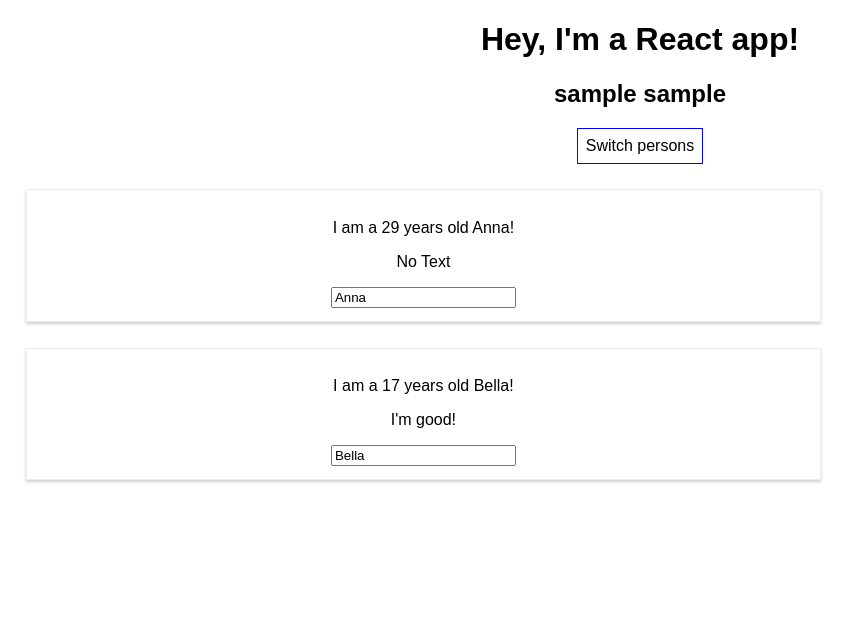
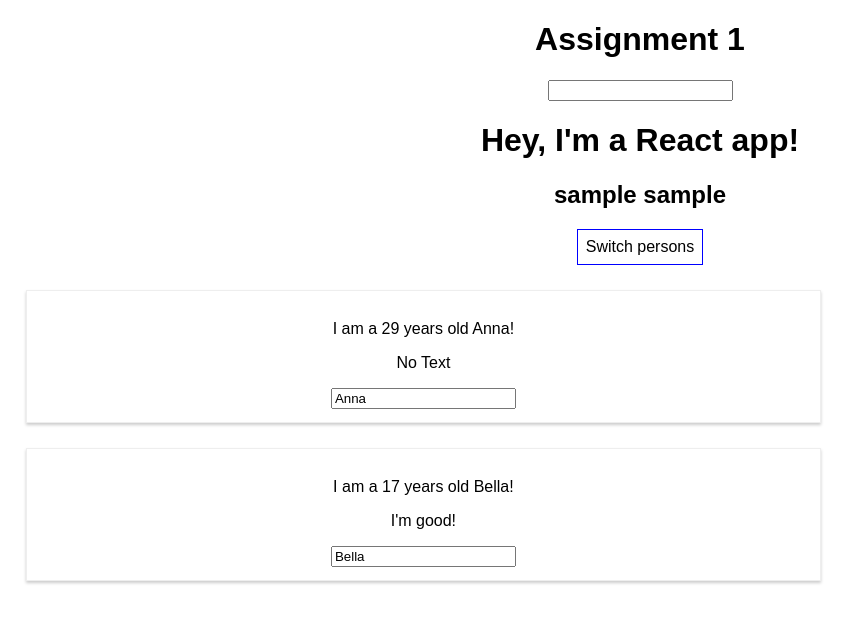
Before and after one commit to AnatolyUss/react-training, a React (Create React App) app: page / in a window 1280 px wide. Shown: the top 622 px of the page, without its empty margins (0-860 px from the left). Built offline with nearby package versions, Linux system fonts and the light colour scheme.

Commit message:
added UserInput and UserOutput components

```diff
--- a/src/App.js
+++ b/src/App.js
@@ -1,6 +1,8 @@
 import React, { Component } from 'react';
 import './App.css';
 import Person from './Person/Person';
+import UserInput from './UserInput/UserInput';
+import UserOutput from './UserOutput/UserOutput';
 
 class App extends Component {
   constructor(props) {
@@ -13,6 +15,7 @@
 
   state = {
     sample_attribute: 'sample sample',
+    username: '',
     persons: [
       { name: 'Anna', age: this.getAge(), inner_text: undefined },
       { name: 'Bella', age: this.getAge(), inner_text: 'I\'m good!' },
@@ -29,8 +32,11 @@
 
   nameChangedHandler = event => {
     this.state.persons[0].name = event.target.value;
+    this.setState(this.state.persons);
+  }
 
-    this.setState(this.state.persons);
+  inputUsernameChangeHandler = event => {
+    this.setState({ username: event.target.value });
   }
 
   render() {
@@ -44,6 +50,9 @@
 
     return (
       <div className="App">
+        <h1>Assignment 1</h1>
+        <UserInput inputUsernameChangeHandler={this.inputUsernameChangeHandler} username={this.state.username} />
+        <UserOutput username={this.state.username} />
         <h1>Hey, I'm a React app!</h1>
         <h2>{this.state.sample_attribute}</h2>
         <button style={style} onClick={this.switchPersonsHandler}>Switch persons</button>
@@ -58,11 +67,6 @@
           name={this.state.persons[1].name} age={this.state.persons[1].age}
         >{this.state.persons[1].inner_text}
         </Person>
-        {/*{*/}
-        {/*  this.state.persons.forEach(person => {*/}
-        {/*    <Person name={this.state.persons[1].name} age={this.state.persons[1].age}>{this.state.persons[1].inner_text}</Person>*/}
-        {/*  })*/}
-        {/*}*/}
       </div>
     );
   }
--- /dev/null
+++ b/src/UserInput/UserInput.js
@@ -0,0 +1,18 @@
+import React, { Component } from 'react';
+import './UserInput.css';
+
+class UserInput extends Component {
+  constructor(props) {
+    super(props);
+  }
+
+  render() {
+    return (
+      <div className="UserInput">
+        <input type="text" value={this.props.username} onChange={this.props.inputUsernameChangeHandler} />
+      </div>
+    );
+  }
+}
+
+export default UserInput;
--- /dev/null
+++ b/src/UserOutput/UserOutput.js
@@ -0,0 +1,19 @@
+import React, { Component } from 'react';
+import './UserOutput.css';
+
+class UserOutput extends Component {
+  constructor(props) {
+    super(props);
+  }
+
+  render() {
+    return (
+      <div className="UserOutput">
+        <p>{this.props.username}</p>
+        <p>{this.props.username}</p>
+      </div>
+    );
+  }
+}
+
+export default UserOutput;
```
Also changed, not shown: src/UserInput/UserInput.css (added), src/UserOutput/UserOutput.css (added).
